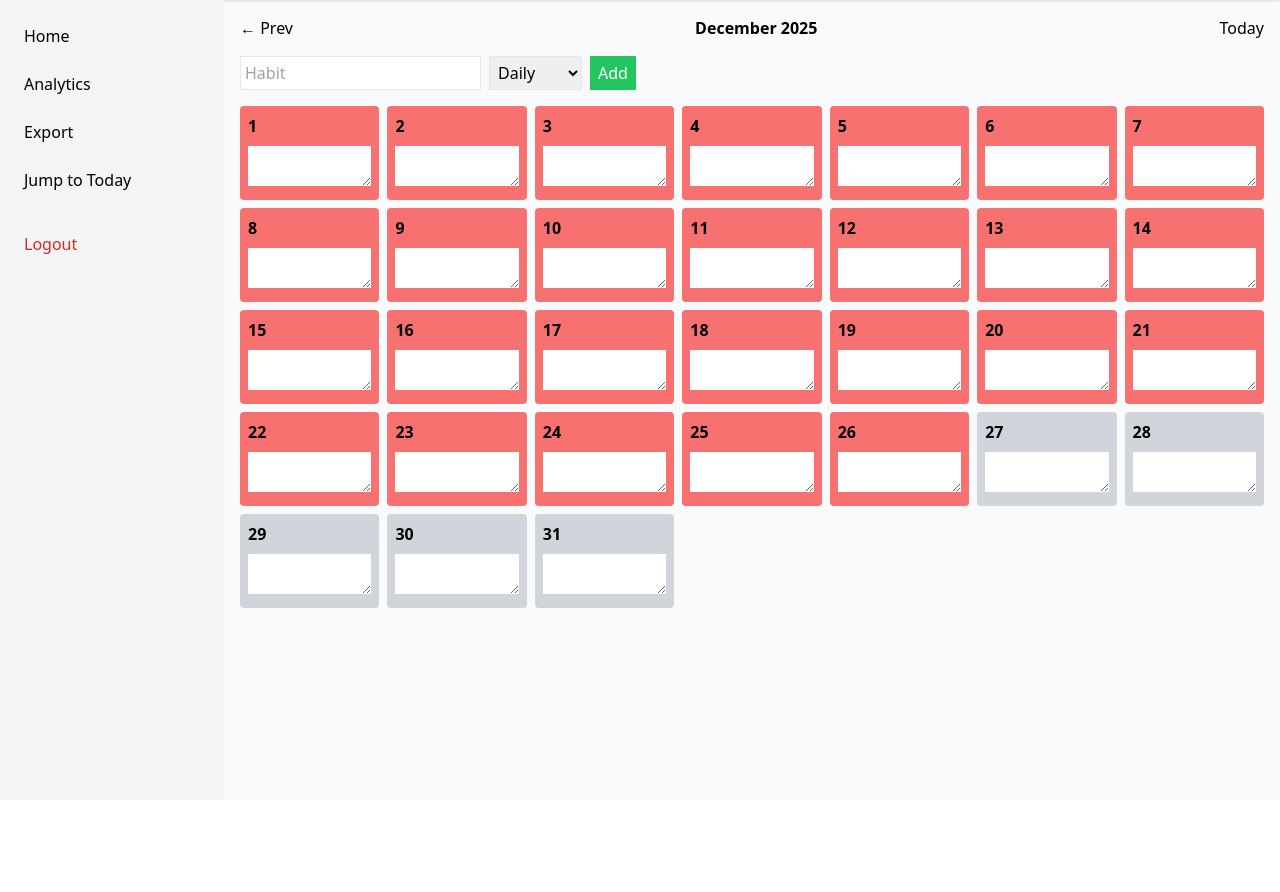
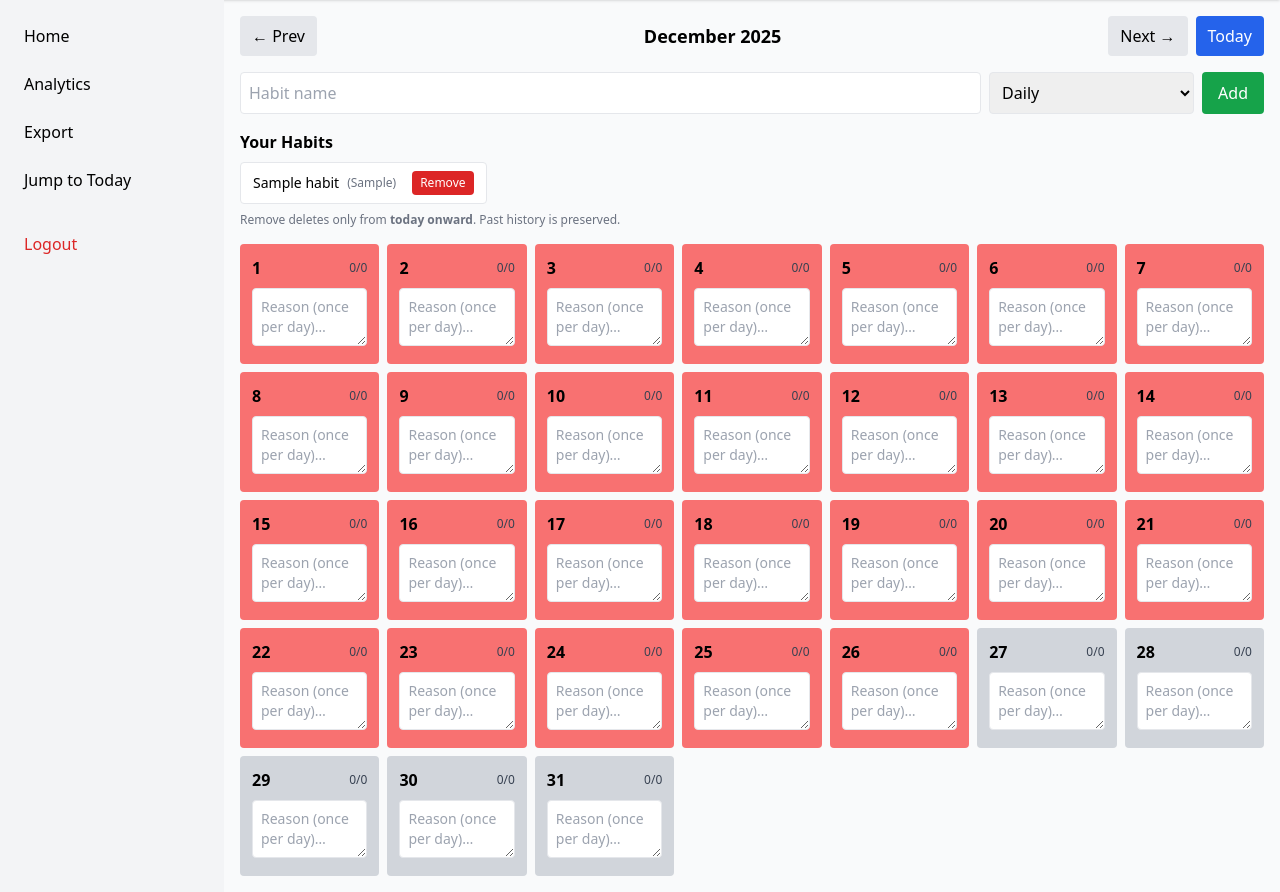
Before and after one commit to rathibharat/habit-tracker-v3, a Flask app: page /home in a window 1280 px wide. Shown: the part 64-956 px from the top of the page. Before the commit the page ends 672 px from the top, so only its background shows below. Run offline with Flask 3, Linux system fonts and the light colour scheme; the visitor is signed in with stand-in values (Sample User, id 1); tables that the repository leaves empty hold one stand-in row (values such as "Sample post"); some libraries are stand-ins or nearby versions.

Commit message:
Update home.html

```diff
--- a/templates/home.html
+++ b/templates/home.html
@@ -1,59 +1,122 @@
 {% extends "layout.html" %}
 {% block content %}
 
-<div class="flex justify-between mb-4">
-    <a href="?month={{ prev_month.strftime('%Y-%m') }}">← Prev</a>
-    <h2 class="font-bold">{{ current_month.strftime('%B %Y') }}</h2>
-    <a href="/home">Today</a>
+<div class="flex justify-between items-center mb-4">
+  <a class="px-3 py-2 bg-gray-200 rounded hover:bg-gray-300"
+     href="?month={{ prev_month.strftime('%Y-%m') }}">← Prev</a>
+
+  <h2 class="font-bold text-lg">{{ current_month.strftime('%B %Y') }}</h2>
+
+  <div class="flex gap-2">
+    <a class="px-3 py-2 bg-gray-200 rounded hover:bg-gray-300"
+       href="?month={{ next_month.strftime('%Y-%m') }}">Next →</a>
+    <a class="px-3 py-2 bg-blue-600 text-white rounded hover:bg-blue-700"
+       href="/home">Today</a>
+  </div>
 </div>
 
-<form method="POST" class="mb-4 flex gap-2">
+<!-- Add Habit -->
+<form method="POST" class="mb-4 flex flex-col sm:flex-row gap-2">
   <input type="hidden" name="action" value="add">
-    <input name="habit_name" placeholder="Habit" required class="border p-1">
-    <select name="frequency" class="border p-1">
+  <input name="habit_name" placeholder="Habit name" required class="border p-2 rounded flex-1">
+  <select name="frequency" class="border p-2 rounded">
     <option value="daily">Daily</option>
-        <option value="weekly">Weekly</option>
-        <option value="monthly">Monthly</option>
+    <option value="weekly">Weekly (Sat)</option>
+    <option value="monthly">Monthly (2nd last day)</option>
   </select>
-    <button class="bg-green-500 text-white px-2">Add</button>
+  <button class="bg-green-600 text-white px-4 py-2 rounded hover:bg-green-700">Add</button>
 </form>
 
-<div class="grid grid-cols-7 gap-2">
+<!-- Remove Habit buttons -->
+<div class="mb-4">
+  <h3 class="font-semibold mb-2">Your Habits</h3>
+  <div class="flex flex-wrap gap-2">
+    {% for h in habits %}
+    <form method="POST" class="flex items-center gap-2 bg-white border rounded px-3 py-2">
+      <input type="hidden" name="action" value="remove">
+      <input type="hidden" name="habit_id" value="{{ h.id }}">
+      <span class="text-sm font-medium">{{ h.name }}</span>
+      <span class="text-xs text-gray-500">({{ h.frequency }})</span>
+      <button class="ml-2 text-xs bg-red-600 text-white px-2 py-1 rounded hover:bg-red-700">
+        Remove
+      </button>
+    </form>
+    {% endfor %}
+    {% if habits|length == 0 %}
+      <div class="text-sm text-gray-600">No habits yet. Add one above.</div>
+    {% endif %}
+  </div>
+  <p class="text-xs text-gray-500 mt-2">
+    Remove deletes only from <b>today onward</b>. Past history is preserved.
+  </p>
+</div>
+
+<!-- Calendar -->
+<div class="grid grid-cols-2 sm:grid-cols-4 lg:grid-cols-7 gap-2">
 {% for day in month_days %}
-<div class="p-2 rounded day-box
+  {% set checked_count = day.entries|selectattr('completed', 'equalto', 1)|list|length %}
+  {% set total_count = day.entries|length %}
+
+  <div class="p-3 rounded day-box
     {% if day.date > today %}bg-gray-300
-{% elif day.entries|selectattr('completed')|list|length == day.entries|length and day.entries|length>0 %}bg-green-400
-{% elif day.entries|selectattr('completed')|list|length > 0 %}bg-yellow-300
+    {% elif total_count > 0 and checked_count == total_count %}bg-green-400
+    {% elif checked_count > 0 %}bg-yellow-300
     {% else %}bg-red-400{% endif %}">
 
+    <div class="flex items-center justify-between">
       <strong>{{ day.date.day }}</strong>
+      <span class="text-xs text-gray-700 count">{{ checked_count }}/{{ total_count }}</span>
+    </div>
 
     {% for e in day.entries %}
-<label class="block">
-<input type="checkbox" data-entry="{{ e.id }}" {% if e.completed %}checked{% endif %}>
+    <label class="block text-sm mt-1">
+      <input type="checkbox" class="mr-1" data-entry="{{ e.id }}" {% if e.completed %}checked{% endif %}>
       {{ e.habit_id | habit_name }}
     </label>
     {% endfor %}
 
-<textarea class="w-full text-sm mt-2 reason"
-data-date="{{ day.date }}">{{ day.reason }}</textarea>
+    <textarea class="w-full text-sm mt-2 p-2 rounded border reason"
+              data-date="{{ day.date }}"
+              placeholder="Reason (once per day)…">{{ day.reason }}</textarea>
   </div>
 {% endfor %}
 </div>
 
 <script>
-document.querySelectorAll('input[type=checkbox]').forEach(cb=>{
-cb.onchange=()=>{
-fetch("/update_completion",{method:"POST",headers:{"Content-Type":"application/json"},
-body:JSON.stringify({entry_id:cb.dataset.entry,completed:cb.checked?1:0})});
-let box=cb.closest(".day-box");
-let c=box.querySelectorAll("input:checked").length;
-let t=box.querySelectorAll("input").length;
-box.className="p-2 rounded day-box "+(c==t&&t?"bg-green-400":c?"bg-yellow-300":"bg-red-400");
-}});
-document.querySelectorAll(".reason").forEach(r=>{
-r.onblur=()=>fetch("/update_reason",{method:"POST",headers:{"Content-Type":"application/json"},
-body:JSON.stringify({date:r.dataset.date,reason:r.value})});
+function updateDayColor(dayBox) {
+  const total = dayBox.querySelectorAll("input[type=checkbox]").length;
+  const checked = dayBox.querySelectorAll("input[type=checkbox]:checked").length;
+
+  dayBox.classList.remove("bg-red-400", "bg-yellow-300", "bg-green-400");
+
+  if (total === 0) return;
+  if (checked === total) dayBox.classList.add("bg-green-400");
+  else if (checked > 0) dayBox.classList.add("bg-yellow-300");
+  else dayBox.classList.add("bg-red-400");
+
+  const cnt = dayBox.querySelector(".count");
+  if (cnt) cnt.textContent = `${checked}/${total}`;
+}
+
+document.querySelectorAll('input[type=checkbox][data-entry]').forEach(cb => {
+  cb.addEventListener("change", () => {
+    fetch("/update_completion", {
+      method: "POST",
+      headers: {"Content-Type":"application/json"},
+      body: JSON.stringify({ entry_id: cb.dataset.entry, completed: cb.checked ? 1 : 0 })
+    });
+    updateDayColor(cb.closest(".day-box"));
+  });
+});
+
+document.querySelectorAll(".reason").forEach(r => {
+  r.addEventListener("blur", () => {
+    fetch("/update_reason", {
+      method: "POST",
+      headers: {"Content-Type":"application/json"},
+      body: JSON.stringify({ date: r.dataset.date, reason: r.value })
+    });
+  });
 });
 </script>
 
```
Lines whose indentation alone changed are shown as unchanged.
